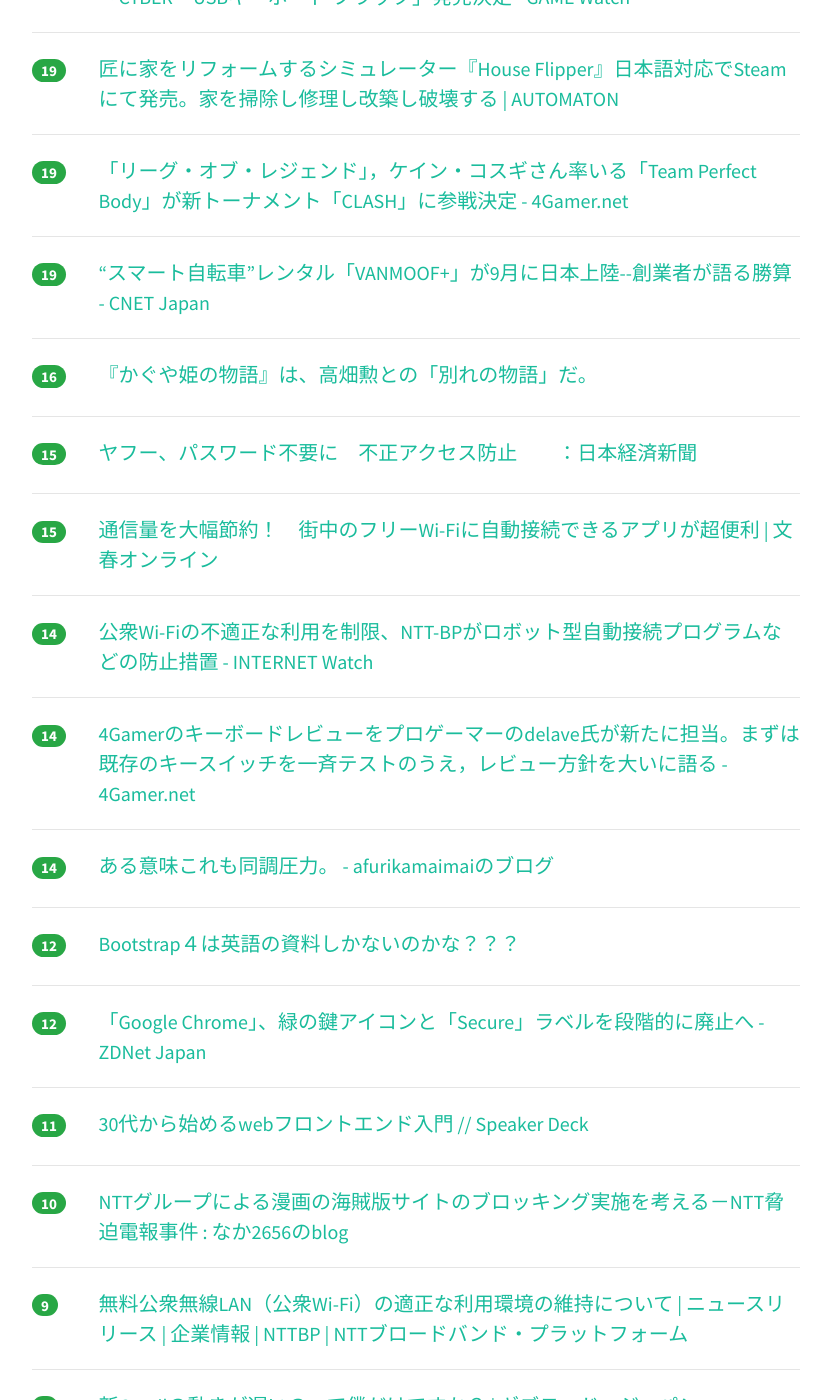
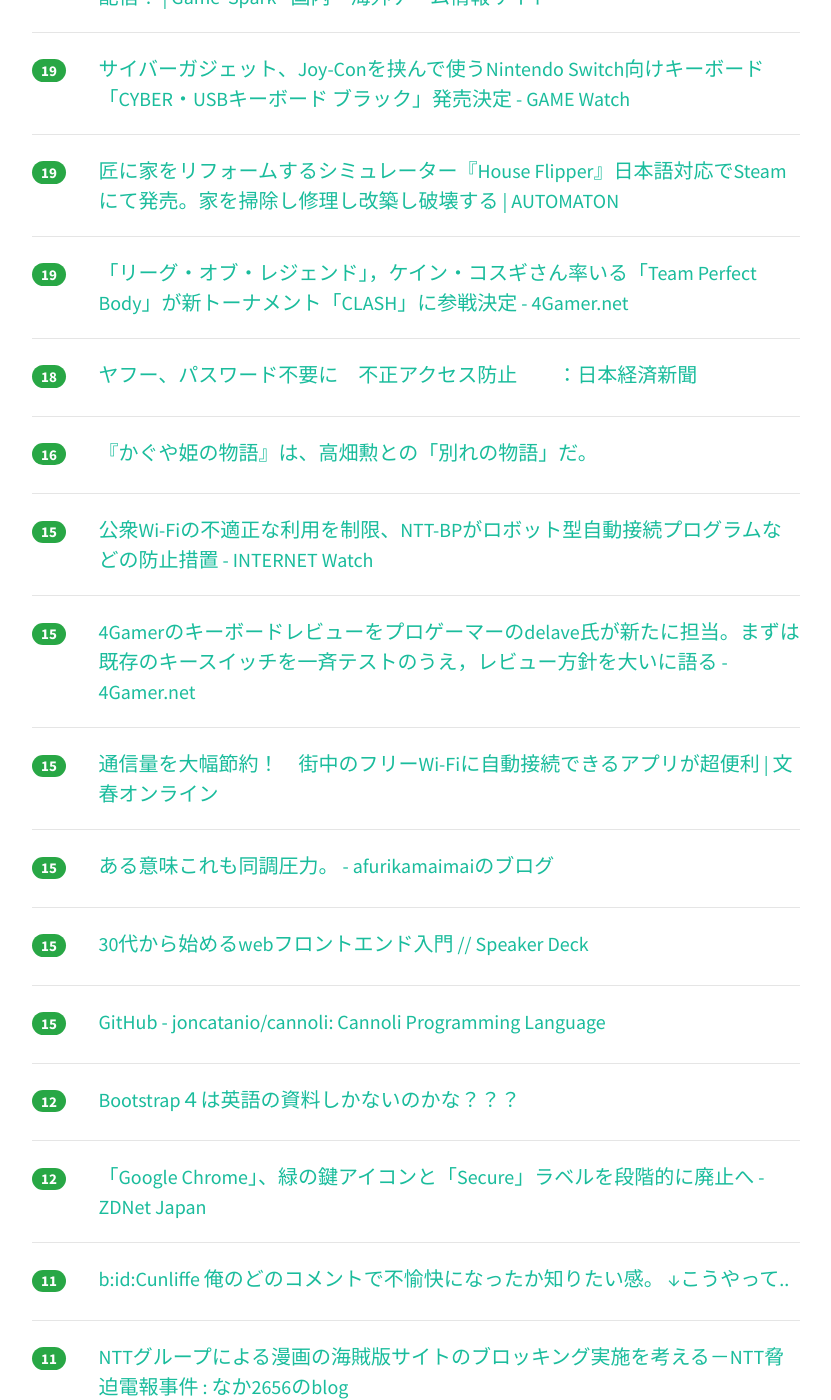
Before and after one commit to yatta47/hatena-matome-site, a Jekyll site: the page built from _posts/2018-05-19-hatena.md, in a window 1280 px wide and 1400 px high, scrolled down 1570 px. Shown: the whole window, without its empty margins (224-1055 px from the left). Built offline with Jekyll 4.4.1, drawn with Linux system fonts in a browser that asks for light colours; nearby versions of some CDN libraries; some of the changed text lies outside the part shown.

Commit message:
Updated 2018-05-19

```diff
--- a/_posts/2018-05-19-hatena.md
+++ b/_posts/2018-05-19-hatena.md
@@ -1,23 +1,23 @@
 ---
 layout: post
 title:  "2018-05-19 はてぶIT"
-date:   2018-05-19 12:02:42
+date:   2018-05-19 13:02:54
 tags: [it-hotentry]
 ---
-31 件のデータあり
+36 件のデータあり
 
 <hr><div class="row">
-<div class="col-1"><span class="badge badge-pill badge-success h2">114</span></div>
+<div class="col-1"><span class="badge badge-pill badge-success h2">134</span></div>
 <div class="col-11"><a href='https://qiita.com/mikesorae/items/ff8192fb9cf106262dbf' target='_blank'>やはりお前たちのRepositoryは間違っている</a></div>
 </div>
 <hr>
 <div class="row">
-<div class="col-1"><span class="badge badge-pill badge-success h2">50</span></div>
+<div class="col-1"><span class="badge badge-pill badge-success h2">115</span></div>
 <div class="col-11"><a href='https://logmi.jp/243422' target='_blank'>日本企業は「礼儀正しく時間を奪う」　マイクロソフトが働き方改革で歩んだ“地雷だらけ”の道 - ログミー</a></div>
 </div>
 <hr>
 <div class="row">
-<div class="col-1"><span class="badge badge-pill badge-success h2">43</span></div>
+<div class="col-1"><span class="badge badge-pill badge-success h2">55</span></div>
 <div class="col-11"><a href='http://mizchi.hatenablog.com/entry/2018/05/18/235509' target='_blank'>docker + k8s やってる - mizchi's blog</a></div>
 </div>
 <hr>
@@ -27,7 +27,7 @@ tags: [it-hotentry]
 </div>
 <hr>
 <div class="row">
-<div class="col-1"><span class="badge badge-pill badge-success h2">35</span></div>
+<div class="col-1"><span class="badge badge-pill badge-success h2">42</span></div>
 <div class="col-11"><a href='http://b.hatena.ne.jp/entry/s/www3.nhk.or.jp/news/web_tokushu/2018_0518.html' target='_blank'>はてなブックマーク - 「非モテ」ネットコミュニティーに巣くう闇｜NHK NEWS WEB</a></div>
 </div>
 <hr>
@@ -37,13 +37,18 @@ tags: [it-hotentry]
 </div>
 <hr>
 <div class="row">
-<div class="col-1"><span class="badge badge-pill badge-success h2">28</span></div>
+<div class="col-1"><span class="badge badge-pill badge-success h2">29</span></div>
 <div class="col-11"><a href='https://gigazine.net/news/20180518-chrome-security-indicators/' target='_blank'>GoogleがChromeから将来的にHTTPS接続時の「保護された通信」という表示を排除する方針を発表 - GIGAZINE</a></div>
 </div>
 <hr>
 <div class="row">
-<div class="col-1"><span class="badge badge-pill badge-success h2">26</span></div>
+<div class="col-1"><span class="badge badge-pill badge-success h2">27</span></div>
 <div class="col-11"><a href='http://www.itmedia.co.jp/mobile/articles/1805/18/news140.html' target='_blank'>mineoの「通信の最適化」、2018年9月末に解除が可能に　プレミアムコースの返金も - ITmedia Mobile</a></div>
+</div>
+<hr>
+<div class="row">
+<div class="col-1"><span class="badge badge-pill badge-success h2">25</span></div>
+<div class="col-11"><a href='https://japan.cnet.com/article/35119262/' target='_blank'>“スマート自転車”レンタル「VANMOOF+」が9月に日本上陸--創業者が語る勝算 - CNET Japan</a></div>
 </div>
 <hr>
 <div class="row">
@@ -82,8 +87,8 @@ tags: [it-hotentry]
 </div>
 <hr>
 <div class="row">
-<div class="col-1"><span class="badge badge-pill badge-success h2">19</span></div>
-<div class="col-11"><a href='https://japan.cnet.com/article/35119262/' target='_blank'>“スマート自転車”レンタル「VANMOOF+」が9月に日本上陸--創業者が語る勝算 - CNET Japan</a></div>
+<div class="col-1"><span class="badge badge-pill badge-success h2">18</span></div>
+<div class="col-11"><a href='https://www.nikkei.com/article/DGXMZO30694840Y8A510C1X30000/' target='_blank'>ヤフー、パスワード不要に　不正アクセス防止　　：日本経済新聞</a></div>
 </div>
 <hr>
 <div class="row">
@@ -93,7 +98,12 @@ tags: [it-hotentry]
 <hr>
 <div class="row">
 <div class="col-1"><span class="badge badge-pill badge-success h2">15</span></div>
-<div class="col-11"><a href='https://www.nikkei.com/article/DGXMZO30694840Y8A510C1X30000/' target='_blank'>ヤフー、パスワード不要に　不正アクセス防止　　：日本経済新聞</a></div>
+<div class="col-11"><a href='https://internet.watch.impress.co.jp/docs/news/1122672.html' target='_blank'>公衆Wi-Fiの不適正な利用を制限、NTT-BPがロボット型自動接続プログラムなどの防止措置 - INTERNET Watch</a></div>
+</div>
+<hr>
+<div class="row">
+<div class="col-1"><span class="badge badge-pill badge-success h2">15</span></div>
+<div class="col-11"><a href='http://www.4gamer.net/games/999/G999902/20180516115/' target='_blank'>4Gamerのキーボードレビューをプロゲーマーのdelave氏が新たに担当。まずは既存のキースイッチを一斉テストのうえ，レビュー方針を大いに語る - 4Gamer.net</a></div>
 </div>
 <hr>
 <div class="row">
@@ -102,18 +112,18 @@ tags: [it-hotentry]
 </div>
 <hr>
 <div class="row">
-<div class="col-1"><span class="badge badge-pill badge-success h2">14</span></div>
-<div class="col-11"><a href='https://internet.watch.impress.co.jp/docs/news/1122672.html' target='_blank'>公衆Wi-Fiの不適正な利用を制限、NTT-BPがロボット型自動接続プログラムなどの防止措置 - INTERNET Watch</a></div>
+<div class="col-1"><span class="badge badge-pill badge-success h2">15</span></div>
+<div class="col-11"><a href='http://afurikamaimai.hatenablog.com/entry/2018/05/18/231544' target='_blank'>ある意味これも同調圧力。 - afurikamaimaiのブログ</a></div>
 </div>
 <hr>
 <div class="row">
-<div class="col-1"><span class="badge badge-pill badge-success h2">14</span></div>
-<div class="col-11"><a href='http://www.4gamer.net/games/999/G999902/20180516115/' target='_blank'>4Gamerのキーボードレビューをプロゲーマーのdelave氏が新たに担当。まずは既存のキースイッチを一斉テストのうえ，レビュー方針を大いに語る - 4Gamer.net</a></div>
+<div class="col-1"><span class="badge badge-pill badge-success h2">15</span></div>
+<div class="col-11"><a href='https://speakerdeck.com/itosho525/30dai-karashi-meruwebhurontoendoru-men' target='_blank'>30代から始めるwebフロントエンド入門 // Speaker Deck</a></div>
 </div>
 <hr>
 <div class="row">
-<div class="col-1"><span class="badge badge-pill badge-success h2">14</span></div>
-<div class="col-11"><a href='http://afurikamaimai.hatenablog.com/entry/2018/05/18/231544' target='_blank'>ある意味これも同調圧力。 - afurikamaimaiのブログ</a></div>
+<div class="col-1"><span class="badge badge-pill badge-success h2">15</span></div>
+<div class="col-11"><a href='https://github.com/joncatanio/cannoli' target='_blank'>GitHub - joncatanio/cannoli: Cannoli Programming Language</a></div>
 </div>
 <hr>
 <div class="row">
@@ -128,11 +138,11 @@ tags: [it-hotentry]
 <hr>
 <div class="row">
 <div class="col-1"><span class="badge badge-pill badge-success h2">11</span></div>
-<div class="col-11"><a href='https://speakerdeck.com/itosho525/30dai-karashi-meruwebhurontoendoru-men' target='_blank'>30代から始めるwebフロントエンド入門 // Speaker Deck</a></div>
+<div class="col-11"><a href='https://anond.hatelabo.jp/20180518182011' target='_blank'>b:id:Cunliffe 俺のどのコメントで不愉快になったか知りたい感。 ↓こうやって..</a></div>
 </div>
 <hr>
 <div class="row">
-<div class="col-1"><span class="badge badge-pill badge-success h2">10</span></div>
+<div class="col-1"><span class="badge badge-pill badge-success h2">11</span></div>
 <div class="col-11"><a href='http://www.naka2656-b.site/archives/9371328.html' target='_blank'>NTTグループによる漫画の海賊版サイトのブロッキング実施を考える－NTT脅迫電報事件 : なか2656のblog</a></div>
 </div>
 <hr>
@@ -147,8 +157,18 @@ tags: [it-hotentry]
 </div>
 <hr>
 <div class="row">
-<div class="col-1"><span class="badge badge-pill badge-success h2">8</span></div>
-<div class="col-11"><a href='https://anond.hatelabo.jp/20180518182011' target='_blank'>b:id:Cunliffe 俺のどのコメントで不愉快になったか知りたい感。 ↓こうやって..</a></div>
+<div class="col-1"><span class="badge badge-pill badge-success h2">9</span></div>
+<div class="col-11"><a href='https://ameblo.jp/hal7pi/entry-12377075053.html' target='_blank'>秀丸ファイラーClassicをお勧めする3つの決定的な理由 | はるなぴ日記　アクセスアップ系の技術ブログ</a></div>
+</div>
+<hr>
+<div class="row">
+<div class="col-1"><span class="badge badge-pill badge-success h2">9</span></div>
+<div class="col-11"><a href='http://tech.nikkeibp.co.jp/atcl/nxt/column/18/00096/00003/' target='_blank'>スマートスピーカーで読書量倍増、アマゾン「Echo Dot」にKindle本を朗読させてみた | 日経 xTECH（クロステック）</a></div>
+</div>
+<hr>
+<div class="row">
+<div class="col-1"><span class="badge badge-pill badge-success h2">9</span></div>
+<div class="col-11"><a href='http://jp.automaton.am/devlog/technical/pico-8-for-beginners-vol12/' target='_blank'>画面効果その1・パーティクル - PICO-8ゲーム開発入門(12) | AUTOMATON</a></div>
 </div>
 <hr>
 <div class="row">
@@ -157,6 +177,11 @@ tags: [it-hotentry]
 </div>
 <hr>
 <div class="row">
+<div class="col-1"><span class="badge badge-pill badge-success h2">8</span></div>
+<div class="col-11"><a href='http://www.itmedia.co.jp/news/articles/1805/19/news012.html' target='_blank'>カシオがもたらしたデジカメの歴史を振り返る (1/4) - ITmedia NEWS</a></div>
+</div>
+<hr>
+<div class="row">
 <div class="col-1"><span class="badge badge-pill badge-success h2">7</span></div>
 <div class="col-11"><a href='http://www.nicovideo.jp/watch/sm33227073' target='_blank'>やばたにえん　/　結月ゆかり　【やばたにえんオリジナル曲】 - ニコニコ動画</a></div>
 </div>
```
